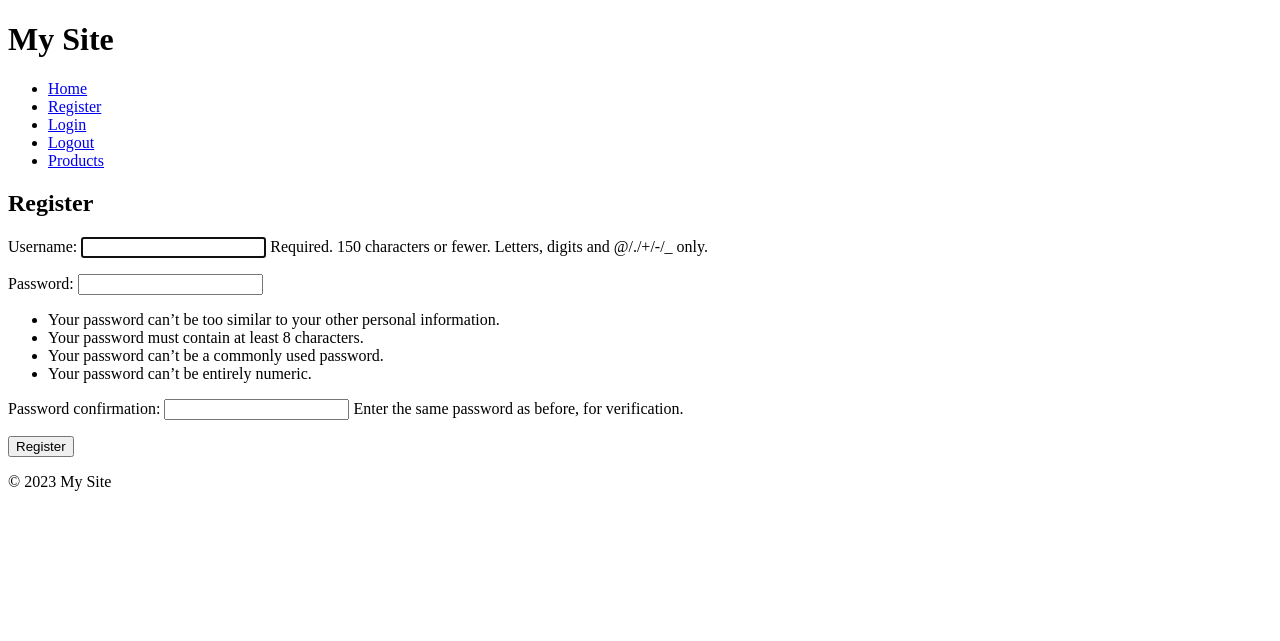
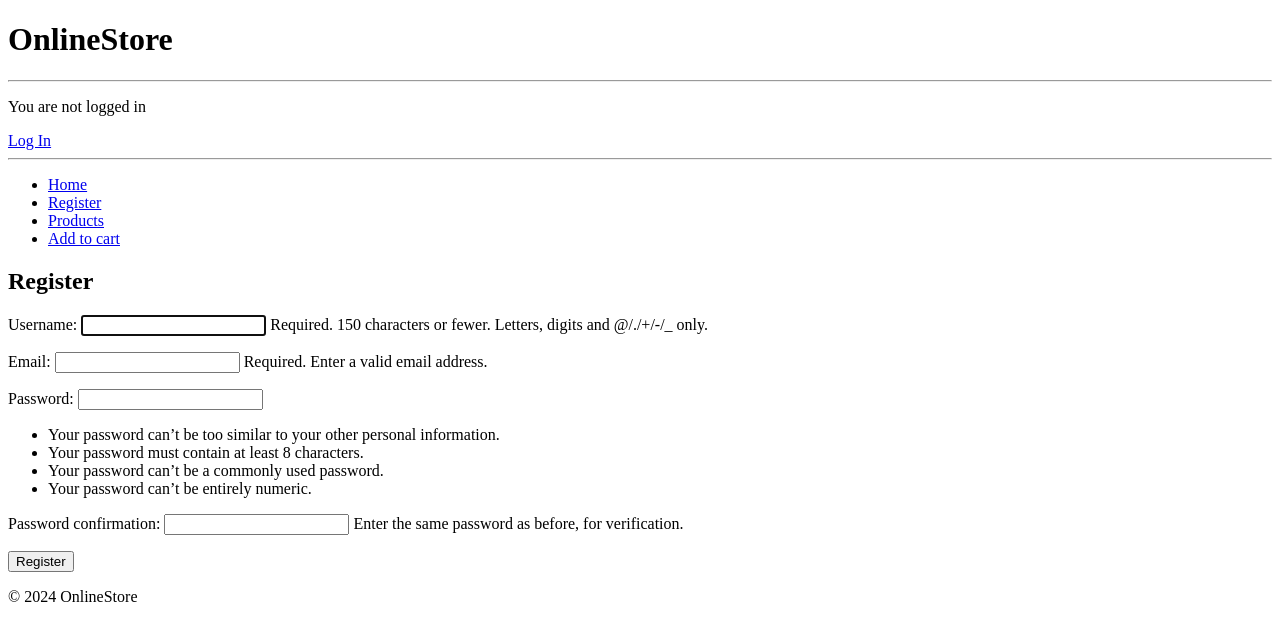
Before and after one commit to KarlosGsalva/Python_OnlineStore_Musaelian, a Django app: page /register/ in a window 1280 px wide. Shown: the top 641 px of the page. Run offline with Django 5.2, Linux system fonts and the light colour scheme; parts of the project's set-up code (start-up, migrations or seed data) failed here and were passed over.

Commit message:
updated register form and func

```diff
--- a/src/config/settings.py
+++ b/src/config/settings.py
@@ -183,3 +183,6 @@ STATIC_ROOT = 'src/static/'
 # https://docs.djangoproject.com/en/5.0/ref/settings/#default-auto-field
 
 DEFAULT_AUTO_FIELD = 'django.db.models.BigAutoField'
+
+LOGIN_REDIRECT_URL = '/'
+LOGOUT_REDIRECT_URL = '/'
--- a/src/core/forms.py
+++ b/src/core/forms.py
@@ -1,17 +1,28 @@
 from django import forms
+from django.contrib.auth.forms import UserCreationForm
+from django.contrib.auth.models import User
+
 from .models import Customer, Product, Stock, Cart, Order, Category
 
 
-class CartForm(forms.ModelForm):
-    class Meta:
-        model = Cart
-        fields = ["customer", "product", "quantity"]
+class CartForm(forms.Form):
+    product = forms.ModelChoiceField(queryset=Product.objects.all())
+    quantity = forms.IntegerField()
+
+    # class Meta:
+    #     model = Cart
+    #     fields = ["customer", "product", "quantity"]
 
 
 class OrderForm(forms.ModelForm):
-    class Meta:
-        model = Order
-        fields = ["customer", "product", "quantity", "status"]
+    name = forms.CharField()
+    adress = forms.CharField()
+    email = forms.EmailField()
+    cart = forms.ModelChoiceField(queryset=Cart.objects.all())
+
+    # class Meta:
+    #     model = Order
+    #     fields = ["customer", "product", "quantity", "status"]
 
 
 class CustomerForm(forms.ModelForm):
@@ -36,3 +47,11 @@ class CategoryForm(forms.ModelForm):
     class Meta:
         model = Category
         fields = ['name']
+
+
+class RegisterForm(UserCreationForm):
+    email = forms.EmailField(max_length=100, help_text="Required. Enter a valid email address.")
+
+    class Meta:
+        model = User
+        fields = ('username', 'email', 'password1', 'password2')
--- a/src/core/urls.py
+++ b/src/core/urls.py
@@ -13,12 +13,11 @@ from .views import (
 urlpatterns = [
     path('', home_view, name='home'),
     path('register/', register, name='register'),
-    path('login/', auth_views.LoginView.as_view(template_name='login.html'), name='login'),
+    path('login/', auth_views.LoginView.as_view(next_page='/login/', template_name='login.html'), name='login'),
     path('logout/', auth_views.LogoutView.as_view(template_name='logout.html'), name='logout'),
     path('products/', product_list, name='product_list'),
     path('add_to_cart/', add_to_cart, name='add_to_cart'),
     path('product/<int:pk>/', product_detail, name='product_detail'),
     path('customers/create/', create_customer, name='create_customer'),
     path('customers/<int:pk>/edit/', edit_customer, name='edit_customer'),
-    path('register/', register, name='register'),
 ]
--- a/src/core/views.py
+++ b/src/core/views.py
@@ -1,7 +1,6 @@
 from django.shortcuts import render, redirect, get_object_or_404
-from django.contrib.auth.forms import UserCreationForm
-from django.contrib.auth import login
-from .forms import CartForm, CustomerForm
+from django.contrib.auth import login, authenticate
+from .forms import CartForm, CustomerForm, RegisterForm
 from .models import Cart, Product, Customer
 
 
@@ -27,10 +26,9 @@ def add_to_cart(request):
         if form.is_valid():
             product = form.cleaned_data['product']
             quantity = form.cleaned_data['quantity']
-            cart, created = Cart.objects.get_or_create(customer=request.user.customer)
-            cart.product = product
-            cart.quantity = quantity
-            cart.save()
+            customer = Customer.objects.get(id=request.user.id)
+            cart, created = Cart.objects.get_or_create(customer=customer, product=product)
+            cart.add_item(product, quantity)
             return redirect('cart')
             # Перенаправление на страницу корзины после добавления товара
     else:
@@ -65,11 +63,14 @@ def edit_customer(request, pk):
 
 def register(request):
     if request.method == 'POST':
-        form = UserCreationForm(request.POST)
+        form = RegisterForm(request.POST)
         if form.is_valid():
-            user = form.save()
+            form.save()
+            username = form.cleaned_data.get('username')
+            password = form.cleaned_data.get('password1')
+            user = authenticate(username=username, password=password)
             login(request, user)
-            return redirect('home')
+            return redirect('/')
     else:
-        form = UserCreationForm()
+        form = RegisterForm()
     return render(request, 'register.html', {'form': form})
--- a/src/templates/add_to_cart.html
+++ b/src/templates/add_to_cart.html
@@ -8,10 +8,10 @@
 </head>
 <body>
     <h1>Add to Cart</h1>
-    <form method="post">
+    <form method="post" action="{% url 'add_to_cart' %}">
         {% csrf_token %}
         {{ form.as_p }}
-        <button type="submit">Add to Cart</button>
+        <input type="submit" value="Добавить в корзину">
     </form>
 </body>
 </html>
--- a/src/templates/base.html
+++ b/src/templates/base.html
@@ -3,18 +3,29 @@
 <head>
     <meta charset="UTF-8">
     <meta name="viewport" content="width=device-width, initial-scale=1.0">
-    <title>{% block title %}My Site{% endblock %}</title>
+    <title>{% block title %} OnlineStore {% endblock %}</title>
 </head>
 <body>
     <header>
-        <h1>My Site</h1>
+        <h1>OnlineStore</h1>
         <nav>
+            <hr>
+                {% if user.is_authenticated %}
+                <p>Hi {{ user.username }}!</p>
+                <form action="{% url 'logout' %}" method="post" style="display:inline;">
+                    {% csrf_token %}
+                    <button type="submit" style="background:none; border:none; color:blue; cursor:pointer;">Log Out</button>
+                </form>
+            {% else %}
+                    <p>You are not logged in</p>
+                    <a href="{% url 'login' %}">Log In</a>
+                {% endif %}
+            <hr>
             <ul>
                 <li><a href="{% url 'home' %}">Home</a></li>
                 <li><a href="{% url 'register' %}">Register</a></li>
-                <li><a href="{% url 'login' %}">Login</a></li>
-                <li><a href="{% url 'logout' %}">Logout</a></li>
                 <li><a href="{% url 'product_list' %}">Products</a></li>
+                <li><a href="{% url 'add_to_cart' %}">Add to cart</a></li>
             </ul>
         </nav>
     </header>
@@ -23,7 +34,7 @@
         {% endblock %}
     </main>
     <footer>
-        <p>&copy; 2023 My Site</p>
+        <p>&copy; 2024 OnlineStore</p>
     </footer>
 </body>
 </html>
--- a/src/templates/login.html
+++ b/src/templates/login.html
@@ -1,6 +1,6 @@
 {% extends 'base.html' %}
 
-{% block title %}Login{% endblock %}
+{% block title %} Login {% endblock %}
 
 {% block content %}
     <h2>Login</h2>
```
Also changed, not shown: src/core/models.py (+8 -5 lines), src/templates/logout.html (+7 -3 lines), src/core/migrations/0004_alter_customer_address_alter_customer_contact_info_and_more.py (added), src/templates/register.html (indentation only). Lines whose indentation alone changed are shown as unchanged.
